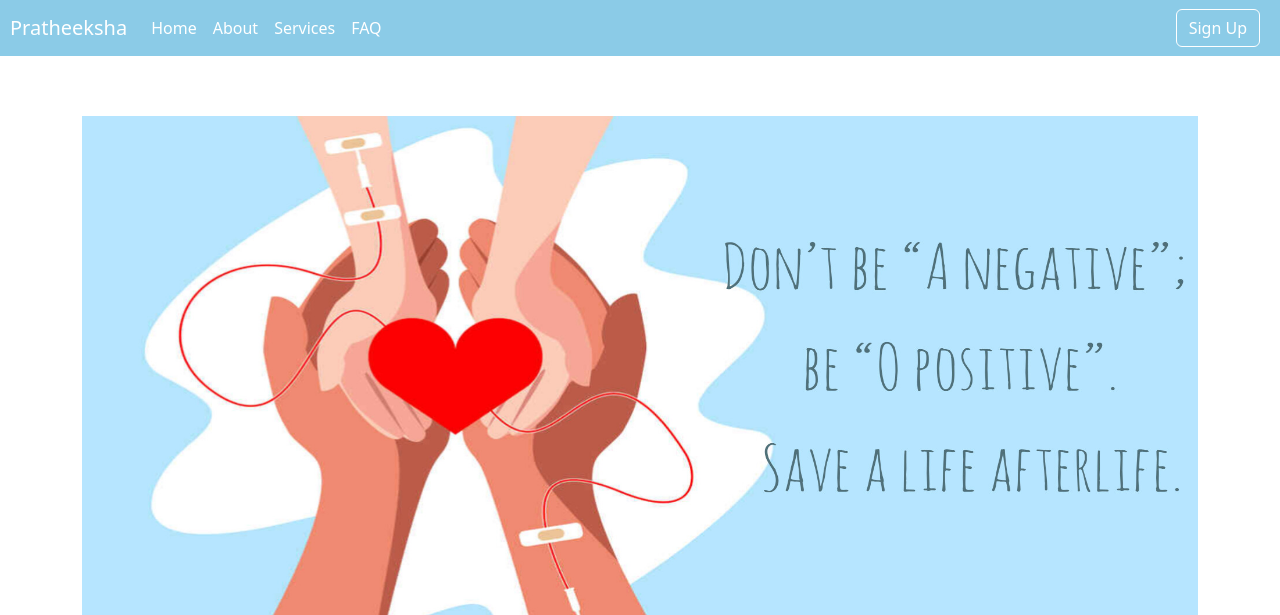
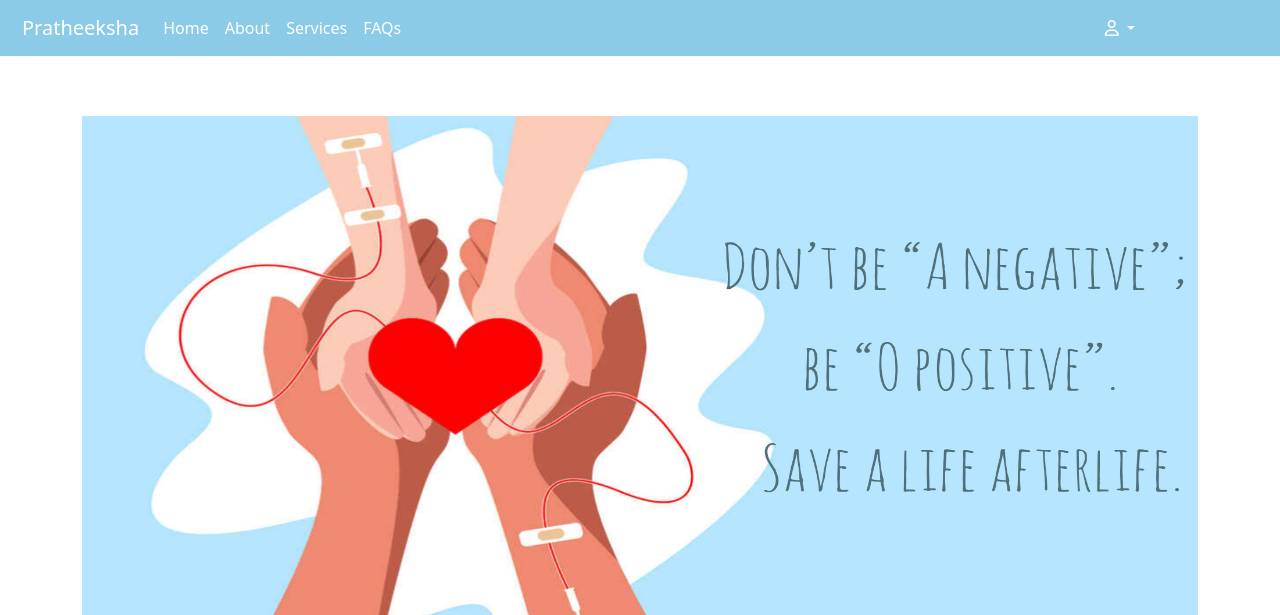
Before and after one commit to kkbhavana/django-organ, a Django app: page / in a window 1280 px wide. Shown: the top 615 px of the page. Run offline with Django 4.2, Linux system fonts and the light colour scheme.

Commit message:
blod add

```diff
--- a/Organ_Donation/o_donation/static/common.css
+++ b/Organ_Donation/o_donation/static/common.css
@@ -33,3 +33,21 @@ margin-ri
 footer{
 margin-top:100px;
 }
+
+.dropdown-toggle{
+color:#FFFFFF;
+margin-right:120px;
+}
+.dropdown-toggle:hover{
+color:#FFFFFF;
+}
+
+.dropdown-toggle:hover:active{
+color:#FFFFFF;
+border:#FFFFFF;
+}
+
+.dropdown-item:hover{
+background-color:#8BCBE7;
+color:#FFFFFF;
+}
--- a/Organ_Donation/o_donation/templates/common.html
+++ b/Organ_Donation/o_donation/templates/common.html
@@ -2,7 +2,6 @@
 <!DOCTYPE html>
 <html lang="en">
 <head>
-    <meta charset="UTF-8">
   <meta charset="UTF-8">
     <meta http-equiv="X-UA-Compatible" content="IE=edge">
     <meta id="meta" name="viewport" content="width=device-width; initial-scale=1.0; maximum-scale=1.0; user-scalable=0;">
@@ -10,46 +9,42 @@
           integrity="sha384-KK94CHFLLe+nY2dmCWGMq91rCGa5gtU4mk92HdvYe+M/SXH301p5ILy+dN9+nJOZ" crossorigin="anonymous">
     <link rel="stylesheet" href="https://cdnjs.cloudflare.com/ajax/libs/font-awesome/6.2.1/css/all.min.css"
           integrity="sha512-MV7K8+y+gLIBoVD59lQIYicR65iaqukzvf/nwasF0nqhPay5w/9lJmVM2hMDcnK1OnMGCdVK+iQrJ7lzPJQd1w=="
-          crossorigin="anonymous" referrerpolicy="no-referrer"/>
+          crossorigin="anonymous" referrerpolicy="no-referrer">
   <link rel="stylesheet" href="{% static 'common.css'%}">
   <title>Title</title>
 </head>
 <body>
-<nav class="navbar navbar-expand-lg" style="background-color:#8BCBE7;">
-  <a class="navbar-brand" href="#home"style="color:#FFFFFF;margin-left:10px;" >Pratheeksha</a>
-  <button class="navbar-toggler" type="button" data-toggle="collapse" data-target="#navbarSupportedContent" aria-controls="navbarSupportedContent" aria-expanded="false" aria-label="Toggle navigation">
+<nav class="navbar navbar-expand-lg " style="background-color:#8BCBE7;">
+    <div class="container-fluid">
+        <a class="navbar-brand" href="#home"style="color:#FFFFFF;margin-left:10px;">Pratheeksha</a>
+        <button class="navbar-toggler" type="button" data-bs-toggle="collapse" data-bs-target="#navbarSupportedContent"
+                aria-controls="navbarSupportedContent" aria-expanded="false" aria-label="Toggle navigation">
             <span class="navbar-toggler-icon"></span>
         </button>
-
         <div class="collapse navbar-collapse" id="navbarSupportedContent">
-    <ul class="navbar-nav mr-auto">
-      <li class="nav-item active" >
-        <a class="nav-link" href="{% url 'home'%}" style="color:#FFFFFF;">Home</a>
+            <ul class="navbar-nav me-auto mb-2 mb-lg-0">
+                <li class="nav-item">
+                <a class="nav-link active" aria-current="page" href="{% url 'home'%}"style="color:#FFFFFF;">Home</a>
               </li>
-        <li class="nav-item active" >
+              <li class="nav-item">
                 <a class="nav-link" href="#about" style="color:#FFFFFF;">About</a>
               </li>
-        </li>
-         <li class="nav-item active" >
+                <li class="nav-item">
                 <a class="nav-link" href="#services" style="color:#FFFFFF;">Services</a>
               </li>
-         <li class="nav-item active" >
-        <a class="nav-link" href="#faqs" style="color:#FFFFFF;">FAQ</a>
                  </li>
-
+                <li class="nav-item">
+                <a class="nav-link"  href="#faqs" style="color:#FFFFFF;">FAQs</a>
+              </li>
             </ul>
 
-  </div>
-    {% if user.is_authenticated %}
             <div class="dropdown">
                 <button class="btn btn dropdown-toggle" type="button" data-bs-toggle="dropdown"
                         aria-expanded="false"><i class='far fa-user'></i>
                 </button>
+
                 <ul class="dropdown-menu">
-             <li><a class="dropdown-item" href="#">My Profile</a></li>
-                    <li>
-                        <hr class="dropdown-divider">
-                    </li>
+                    {% if user.is_authenticated %}
                      <li><a class="dropdown-item" href="{% url 'organ-data' %}">Organ donation</a></li>
                     <li>
                         <hr class="dropdown-divider">
@@ -58,21 +53,20 @@
                     <li>
                         <hr class="dropdown-divider">
                     </li>
+                    <li><a class="dropdown-item" href="{% url 'logout'%}">Sign Out</a></li>
+
+                    {% else %}
+                    <li><a class="dropdown-item" href="{% url 'login'%}">Sign In</a></li>
+                    <li>
+                        <hr class="dropdown-divider">
+                    </li>
+                    <li><a class="dropdown-item" href="{% url 'signup' %}">Sign Up</a></li>
+                    {% endif %}
                 </ul>
             </div>
-                    <a class="btn btn-outline" href="{% url 'logout'%}">Sign Out</a>
 
-
-                    {% else %}
-                    <a class="btn btn-outline" href="{% url 'signup'%}">Sign Up</a>
-
-
-
-                    {% endif %}
-
-
-
-
+        </div>
+    </div>
 </nav>
 
 
@@ -88,25 +82,17 @@
     <!-- Section: Social media -->
     <section class="mb-4">
       <!-- Facebook -->
-      <a class="btn btn-outline-light btn-floating m-1" href="#!" role="button"
-        ><i class="fab fa-facebook-f"></i
-      ></a>
+      <a class="btn btn-outline-light btn-floating m-1" href="#!" role="button"><i class="fab fa-facebook-f"></i></a>
 
 
       <!-- Google -->
-      <a class="btn btn-outline-light btn-floating m-1" href="#!" role="button"
-        ><i class="fab fa-google"></i
-      ></a>
+      <a class="btn btn-outline-light btn-floating m-1" href="#!" role="button"><i class="fab fa-google"></i></a>
 
       <!-- Instagram -->
-      <a class="btn btn-outline-light btn-floating m-1" href="#!" role="button"
-        ><i class="fab fa-instagram"></i
-      ></a>
+      <a class="btn btn-outline-light btn-floating m-1" href="#!" role="button"><i class="fab fa-instagram"></i></a>
 
       <!-- Youtube-->
-      <a class="btn btn-outline-light btn-floating m-1" href="#!" role="button"
-        ><i class="fab fa-youtube"></i
-      ></a>
+      <a class="btn btn-outline-light btn-floating m-1" href="#!" role="button"><i class="fab fa-youtube"></i></a>
 
     </section>
     <!-- Section: Social media -->
```
Lines whose indentation alone changed are shown as unchanged.
